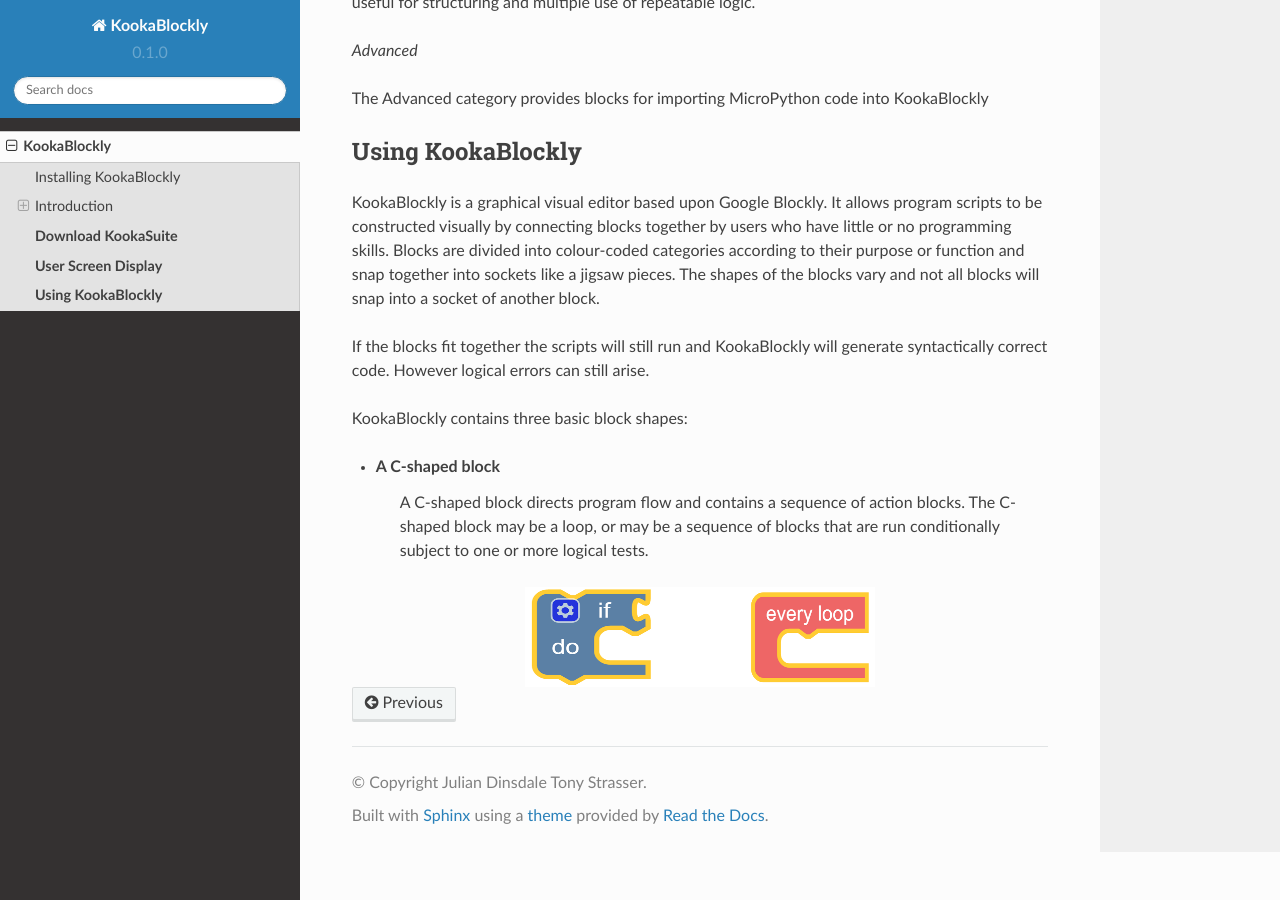
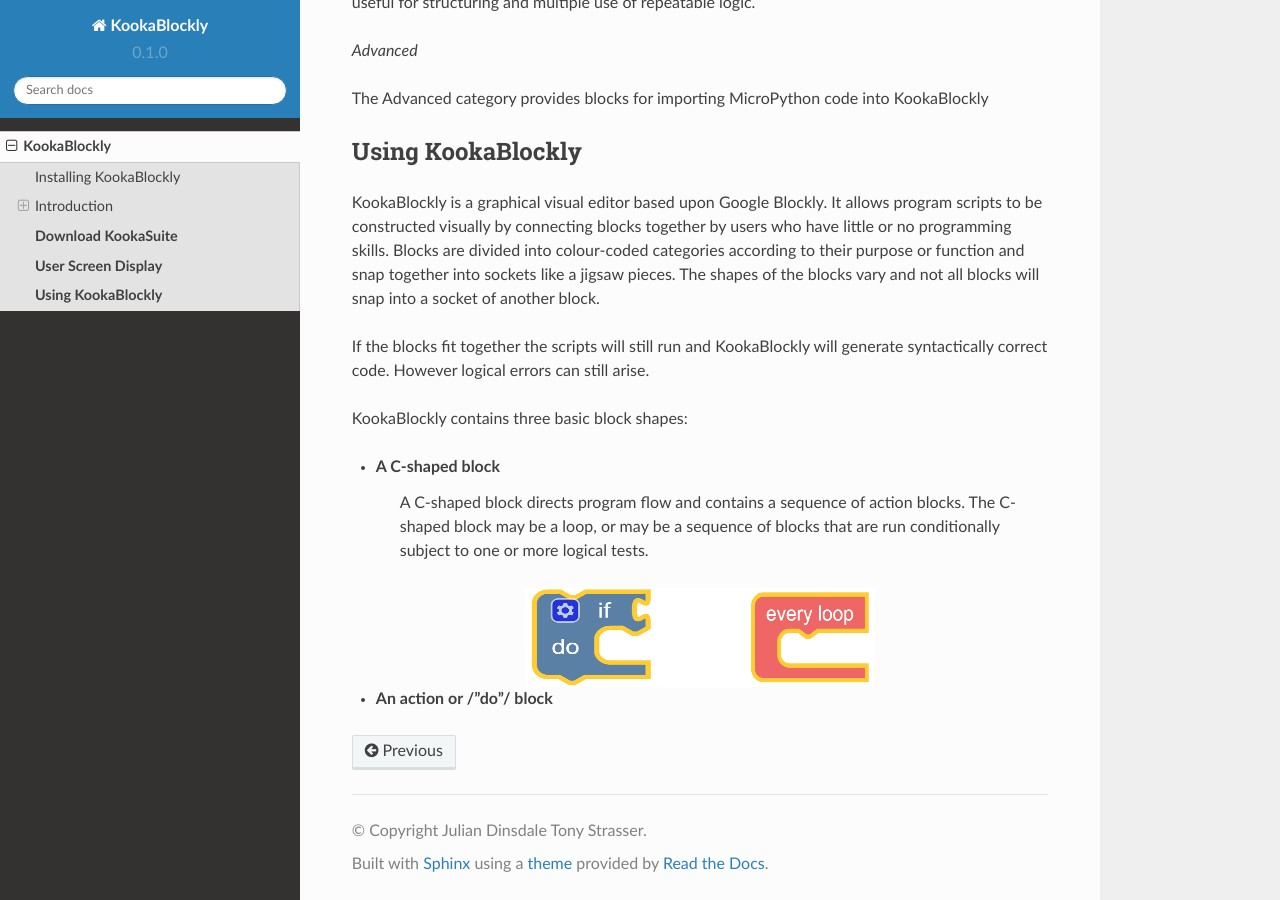
Before and after one commit to JulianDinsdale/KookaBlockly, a Sphinx documentation site: the page built from docs/source/KookaBlockly_Overview.rst, in a window 1280 px wide and 900 px high, scrolled down 9536 px. Built offline with Sphinx 7.4.7 and the Read the Docs theme 2.0.0, drawn with Linux system fonts in a browser that asks for light colours.

Commit message:
Action block started

```diff
--- a/docs/source/KookaBlockly_Overview.rst
+++ b/docs/source/KookaBlockly_Overview.rst
@@ -387,3 +387,5 @@
     :height: 100
     :align: center
     :alt: C Shaped Blocks
+
+* **An action or /"do"/ block**
```
